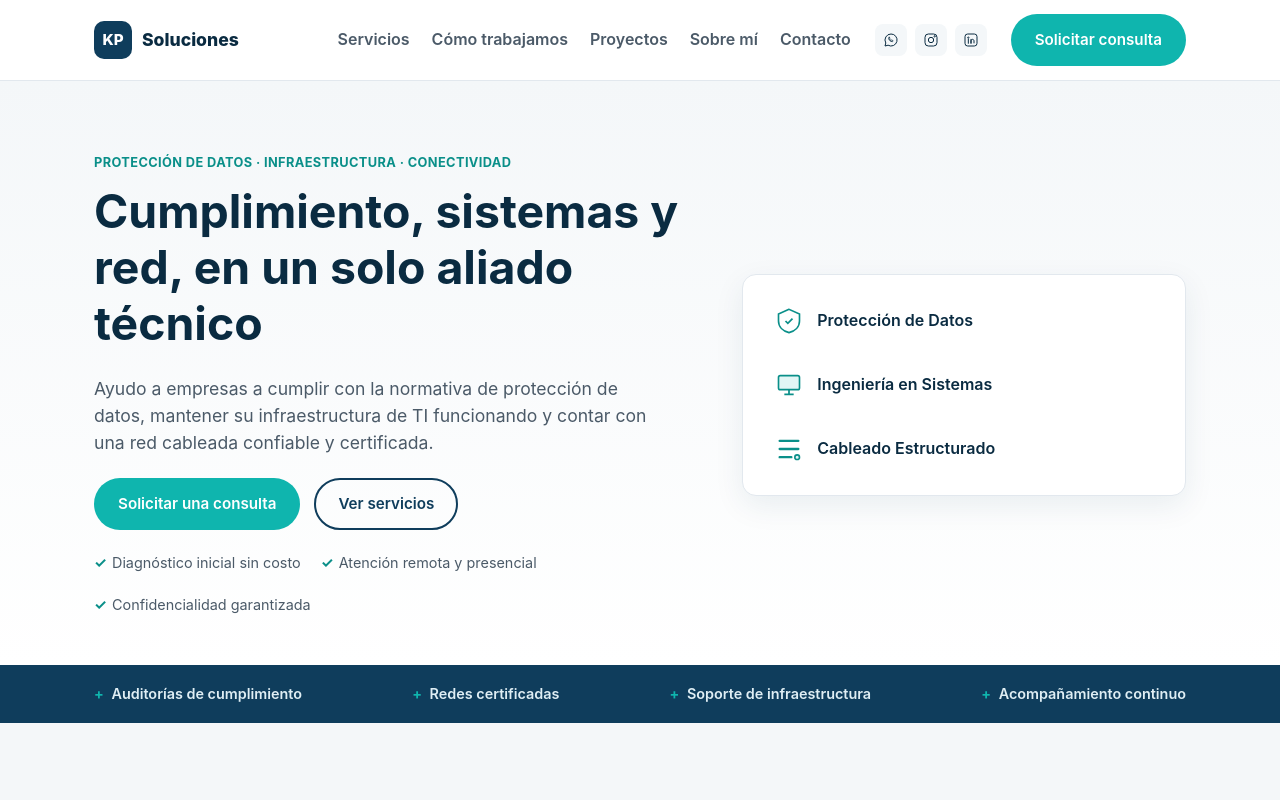
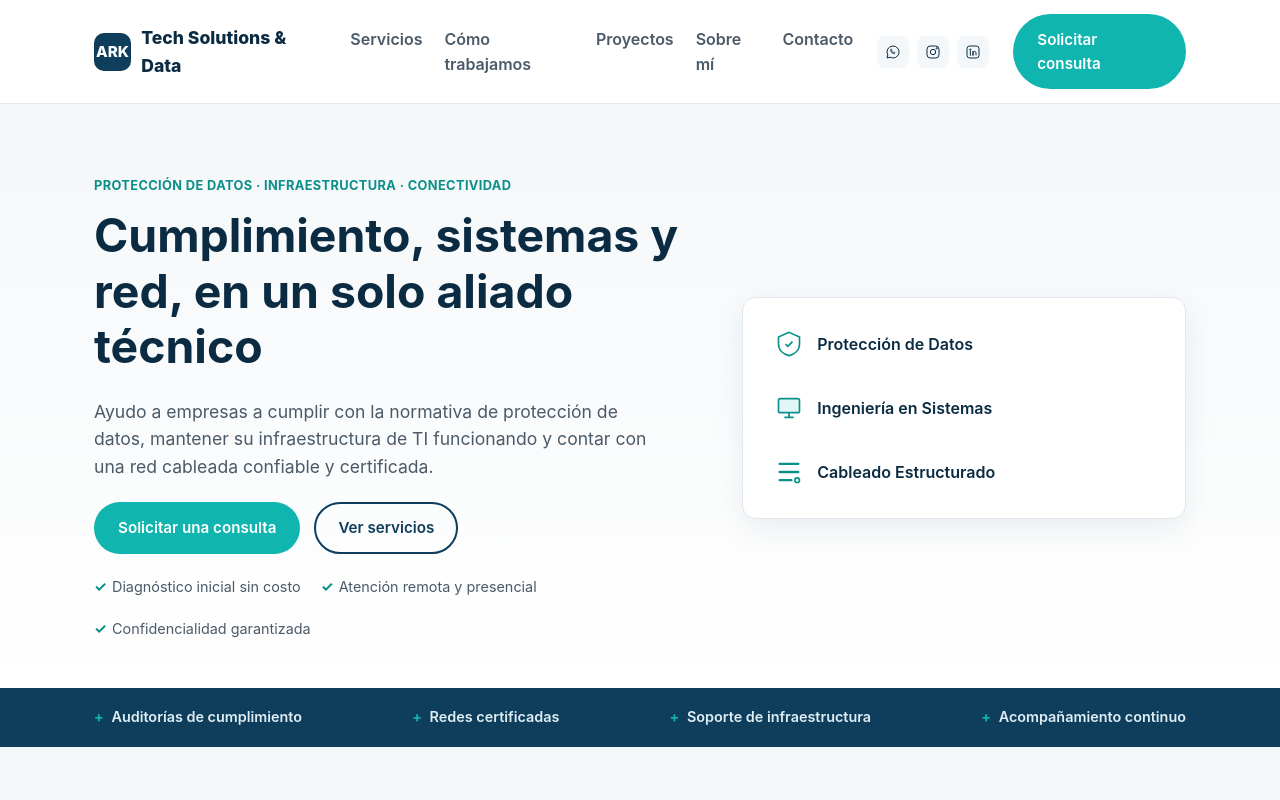
Before and after one commit to klever747/LandingPageKP, a plain HTML site: page public/index.html in a window 1280 px wide. Shown: the top 800 px of the page. Drawn offline with Linux system fonts and the light colour scheme.

Commit message:
Renombra la marca a ARK Tech Solutions &amp; Data

```diff
--- a/public/index.html
+++ b/public/index.html
@@ -3,12 +3,12 @@
 <head>
 <meta charset="UTF-8">
 <meta name="viewport" content="width=device-width, initial-scale=1.0">
-<title>KP Soluciones | DPO, Ingeniería en Sistemas y Cableado Estructurado</title>
+<title>ARK Tech Solutions & Data | DPO, Ingeniería en Sistemas y Cableado Estructurado</title>
 <meta name="description" content="Servicios profesionales de Delegado de Protección de Datos (DPO), Ingeniería en Sistemas y Cableado Estructurado. Consultoría, implementación y soporte para empresas.">
 <meta name="theme-color" content="#0f3d5c">
 
 <meta property="og:type" content="website">
-<meta property="og:title" content="KP Soluciones | DPO, Ingeniería en Sistemas y Cableado Estructurado">
+<meta property="og:title" content="ARK Tech Solutions & Data | DPO, Ingeniería en Sistemas y Cableado Estructurado">
 <meta property="og:description" content="Protegemos tus datos, tu infraestructura y tu conectividad. Servicios de DPO, Ingeniería en Sistemas y Cableado Estructurado.">
 
 <link rel="icon" type="image/svg+xml" href="assets/favicon.svg">
@@ -21,8 +21,8 @@
 <header class="site-header" id="inicio">
   <div class="container nav-wrap">
     <a href="#inicio" class="brand">
-      <span class="brand-mark">KP</span>
-      <span class="brand-name">Soluciones</span>
+      <span class="brand-mark">ARK</span>
+      <span class="brand-name">Tech Solutions & Data</span>
     </a>
 
     <nav class="nav" id="nav">
@@ -367,7 +367,7 @@
         </div>
 
         <!-- Campos ocultos para Formspree -->
-        <input type="hidden" name="_subject" value="Nuevo mensaje de contacto - KP Soluciones">
+        <input type="hidden" name="_subject" value="Nuevo mensaje de contacto - ARK Tech Solutions & Data">
         <input type="hidden" name="_replyto" id="replyTo">
         <input type="text" name="_gotcha" style="display:none" tabindex="-1" autocomplete="off">
 
@@ -382,7 +382,7 @@
 <footer class="site-footer">
   <div class="container footer-grid">
     <div>
-      <span class="brand-mark small">KP</span>
+      <span class="brand-mark small">ARK</span>
       <p>Servicios de DPO, Ingeniería en Sistemas y Cableado Estructurado.</p>
       <div class="footer-social">
         <a href="https://wa.me/593989574272" target="_blank" rel="noopener noreferrer" aria-label="WhatsApp">
@@ -403,7 +403,7 @@
       <a href="#sobre-mi">Sobre mí</a>
       <a href="#contacto">Contacto</a>
     </nav>
-    <p class="footer-legal">&copy; <span id="year"></span> KP Soluciones. Todos los derechos reservados.</p>
+    <p class="footer-legal">&copy; <span id="year"></span> ARK Tech Solutions & Data. Todos los derechos reservados.</p>
   </div>
 </footer>
 
```
